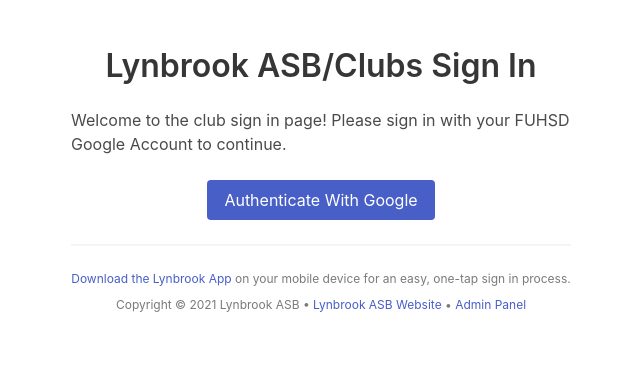
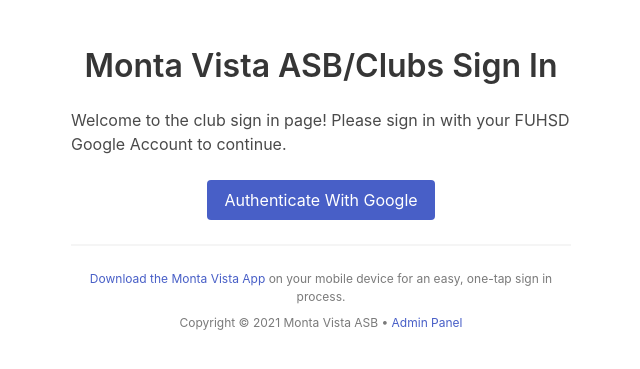
Before and after one commit to lynbrookhs/lynbrook-app-backend, a Django app: template templates/core/index.html in a window 1280 px wide. Shown: the top 369 px of the page, without its empty margins (319-959 px from the left). Run offline with Django 3.2, Linux system fonts and the light colour scheme; the template is opened without the code that fills it, so the values that code supplies are empty; parts of the project's set-up code (start-up, migrations or seed data) failed here and were passed over; some libraries are stand-ins or nearby versions.

Commit message:
Change MVHS naming

```diff
--- a/core/admin.py
+++ b/core/admin.py
@@ -325,9 +325,9 @@
         return mark_safe(
             """
             <p>Members can sign in in one of the following ways:</p>
-            <p>• Scanning the QR Code in the Lynbrook App</li></p>
-            <p>• Entering the 6-digit code manually in the Lynbrook App</li></p>
-            <p>• Entering the 6-digit code in the web form at <a href="https://lynbrookasb.org/">https://lynbrookasb.org/</a></li></p>
+            <p>• Scanning the QR Code in the Monta Vista App</li></p>
+            <p>• Entering the 6-digit code manually in the Monta Vista App</li></p>
+            <p>• Entering the 6-digit code in the web form at <a href="https://mvhs.lynbrookasb.org/">https://mvhs.lynbrookasb.org/</a></li></p>
             """
         )
 
--- a/lynbrook_app/admin.py
+++ b/lynbrook_app/admin.py
@@ -2,7 +2,7 @@
 
 
 class CoreAdmin(AdminSite):
-    site_header = "Lynbrook ASB"
+    site_header = "Monta Vista ASB"
 
     def has_permission(self, request):
         return request.user.is_active
--- a/lynbrook_app/settings.py
+++ b/lynbrook_app/settings.py
@@ -29,7 +29,7 @@
 # SECURITY WARNING: don't run with debug turned on in production!
 DEBUG = os.getenv("DEBUG", "False").lower() in ("true", "t", "1")
 
-ALLOWED_HOSTS = ["*"] if DEBUG else ["lynbrookasb.org", "www.lynbrookasb.org"]
+ALLOWED_HOSTS = ["*"] if DEBUG else ["mvhs.lynbrookasb.org"]
 
 
 # Application definition
--- a/templates/core/index.html
+++ b/templates/core/index.html
@@ -6,7 +6,7 @@
   <meta http-equiv="X-UA-Compatible" content="IE=edge" />
   <meta name="viewport" content="width=device-width, initial-scale=1.0" />
 
-  <title>Sign In • Lynbrook ASB</title>
+  <title>Sign In • Monta Vista ASB</title>
 
   <link rel="stylesheet" href="https://cdn.jsdelivr.net/npm/bulma@0.9.3/css/bulma.min.css" />
   <script src="https://kit.fontawesome.com/d80ce6916d.js" crossorigin="anonymous"></script>
@@ -53,7 +53,7 @@
 <body>
   <main class="section">
     <div class="container" style="max-width: 500px;">
-      <h1 class="title is-3 has-text-centered">Lynbrook ASB/Clubs Sign In</h1>
+      <h1 class="title is-3 has-text-centered">Monta Vista ASB/Clubs Sign In</h1>
 
       {% if user.is_authenticated %}
 
@@ -129,14 +129,12 @@
     <hr />
 
     <p class="mb-2 has-text-grey is-size-7 has-text-centered">
-      <a href="https://linktr.ee/lynbrookapp">Download the Lynbrook App</a>
+      <a href="https://linktr.ee/montavistaapp">Download the Monta Vista App</a>
       on your mobile device for an easy, one-tap sign in process.
     </p>
 
     <p class="mb-2 has-text-grey is-size-7 has-text-centered">
-      Copyright &copy; 2021 Lynbrook ASB • <a href="https://lynbrookasb.com/">Lynbrook ASB Website</a> • <a
-        href="https://lynbrookasb.org/admin/">Admin
-        Panel</a>
+      Copyright &copy; 2021 Monta Vista ASB • <a href="https://lynbrookasb.org/admin/">Admin Panel</a>
     </p>
 
     </div>
```
